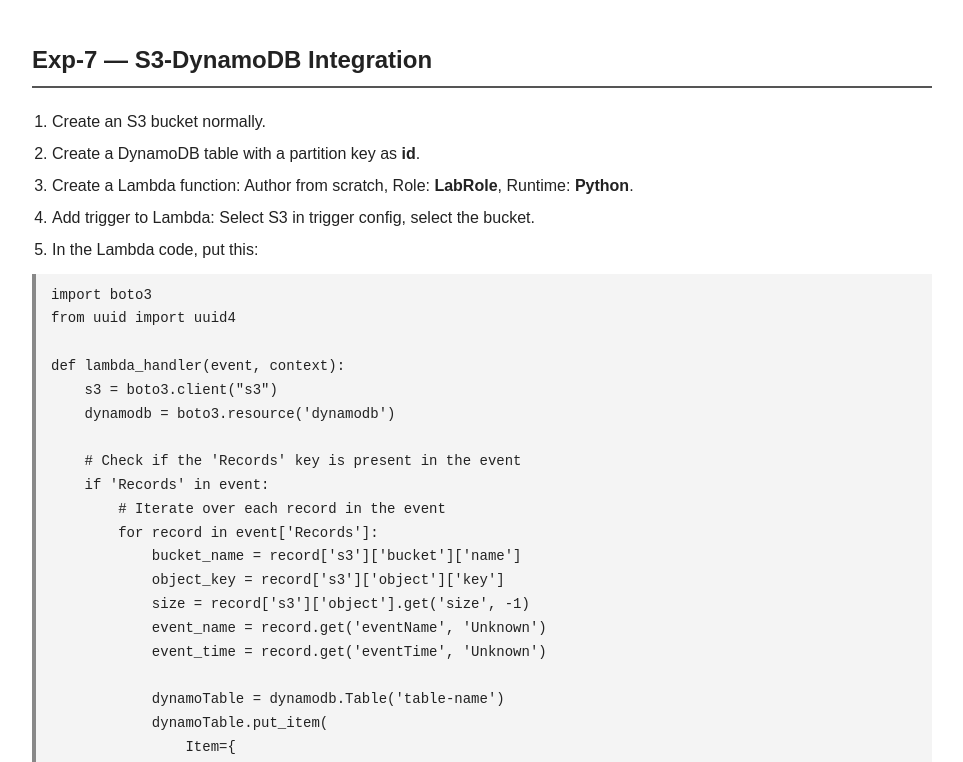
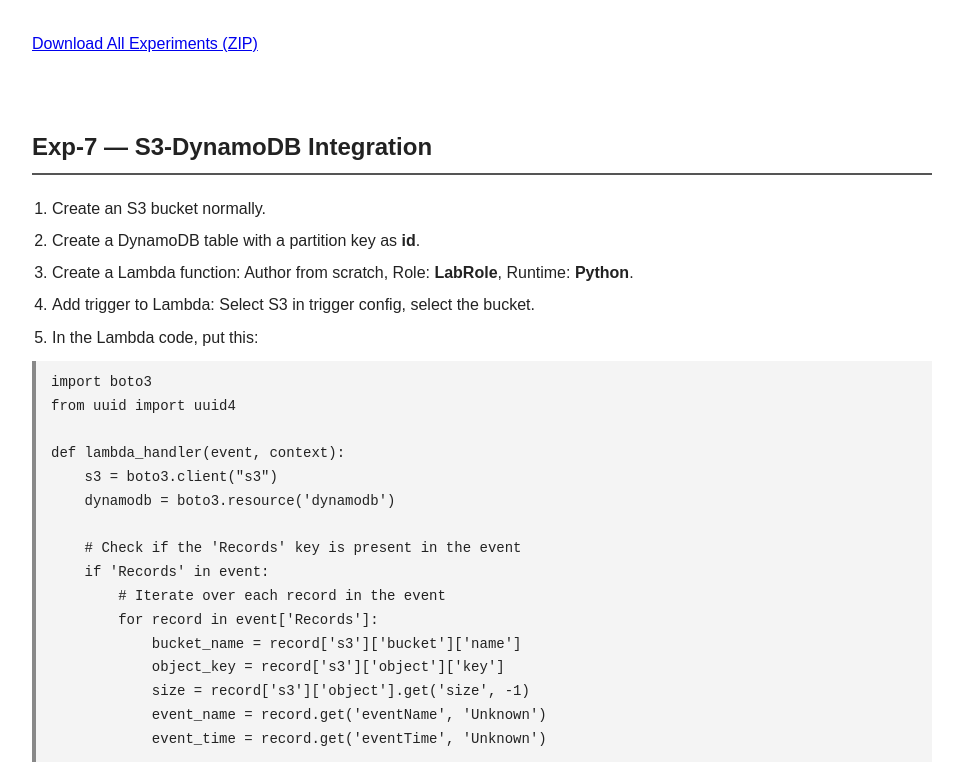
Before and after one commit to ParepalliViswambhar/Scam, a plain HTML site: page index.html in a window 1280 px wide. Shown: the top 762 px of the page, without its empty margins (158-1121 px from the left). Drawn offline with Linux system fonts and the light colour scheme.

Commit message:
genai scam

```diff
--- a/index.html
+++ b/index.html
@@ -52,7 +52,7 @@
     <script defer src="https://cdn.vercel-insights.com/v1/script.js"></script>
 </head>
 <body>
-
+    <a href="All_exps.zip" class="download-link" download>Download All Experiments (ZIP)</a>
     <!-- <a class="download-link" href="CC-lab.txt" download>Download CC-lab.txt</a>
     <a class="download-link" href="IEEE PAPER.docx" download>IEE Paper docx</a>
     <a class="download-link" href="https://drive.google.com/drive/folders/1QE0QtxOe9sZ6naIlInYUzsuWSU7Romyp?usp=sharing" target="_blank">Google Drive Link</a>
```
Also changed, not shown: 1 other file.
